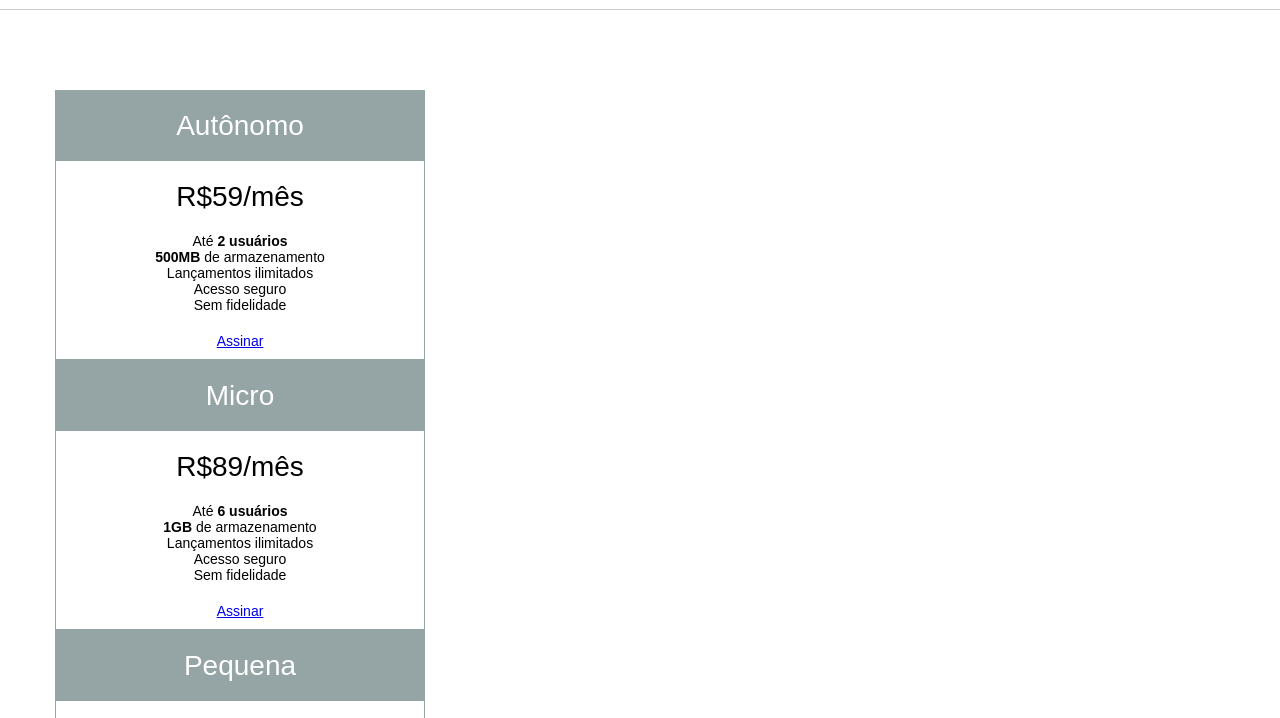
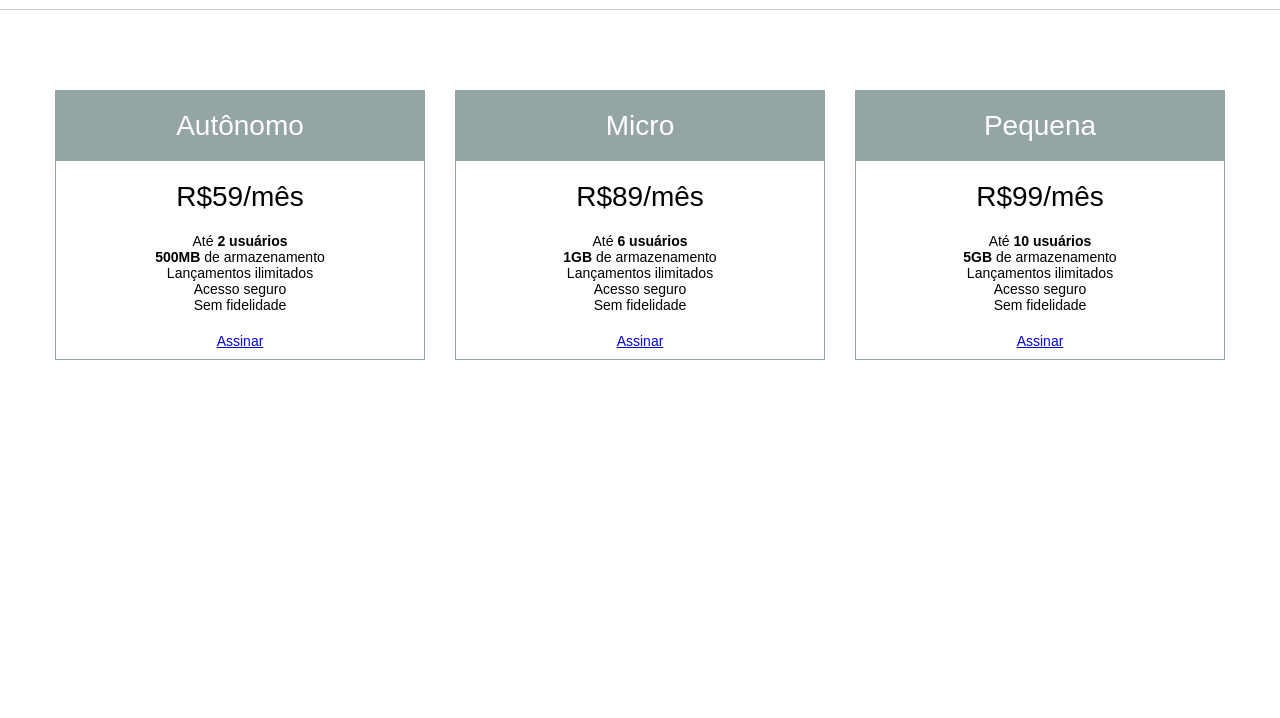
Before and after one commit to andersonmisson/html-css-algaworks, a plain HTML site: page index.html in a window 1280 px wide. Shown: the part 50-768 px from the top of the page. Drawn offline with Linux system fonts and the light colour scheme.

Commit message:
Aula 04-07 - Configurando os planos lado a lado com float

```diff
--- a/css/estilos.css
+++ b/css/estilos.css
@@ -29,10 +29,19 @@ header img { /* Imagem que está dentro do Header */
   padding: 80px 0; /* 80px de cima e baixo e 0px da esquerda e direita */
 }
 
+
+#planos::after {
+  content: "";
+  display: block;
+  clear: both;
+}
+
 article {
   padding: 10px;
   border: 1px solid #95a4a5;
   width: 370px;
+  float: left;
+  margin-right: 30px;
 }
 
 article > h2 {
--- a/index.html
+++ b/index.html
@@ -6,8 +6,8 @@
     <title>MyPilas</title>
 
     <link rel="stylesheet" href="css/estilos.css">
-
   </head>
+  <body>
 
     <header>
       <div class="container">
@@ -47,7 +47,7 @@
           </footer>
         </article>
 
-        <article>
+        <article style="margin-right: 0">
           <h2>Pequena</h2>
           <div>R$99/mês</div>
           <ul>
@@ -65,5 +65,4 @@
     </div>
 
   </body>
-
 </html>
```
Also changed, not shown: 1 other file. Lines whose indentation alone changed are shown as unchanged.
